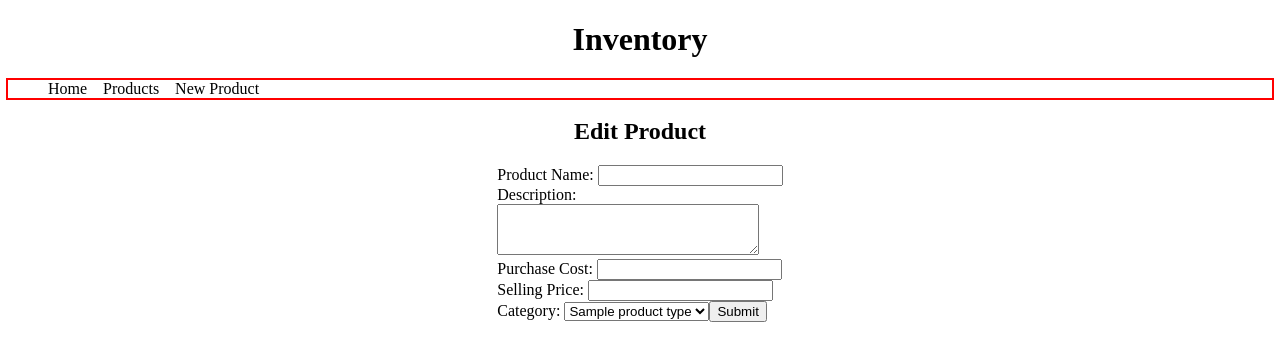
After one commit to alcooke13/fantasy_store_project, a Flask app: page /products/1/edit in a window 1280 px wide. The commit adds this page. Shown: the top 361 px of the page. Run offline with Flask 2, Linux system fonts and the light colour scheme; a database or web service that is not in the repository returns one stand-in record (values such as "Sample title"); some libraries are stand-ins or nearby versions.

Commit message:
Working Edit and Update ability

```diff
--- a/controllers/products_controller.py
+++ b/controllers/products_controller.py
@@ -1,4 +1,4 @@
-from flask import Blueprint, render_template, redirect, request
+from flask import Blueprint, render_template, redirect, request, url_for
 import repositories.product_repository as product_repository
 import repositories.product_type_repository as product_type_repository
 from models.product import Product
@@ -40,3 +40,25 @@ def delete_product(id):
 def show_product(id):
     product = product_repository.select(id)
     return render_template("products/show.html", product = product)
+
+# Edit a product
+@products_blueprint.route("/products/<id>/edit")
+def edit_product(id):
+    product = product_repository.select(id)
+    product_types = product_type_repository.select_all()
+    return render_template("products/edit.html", product = product, product_types = product_types)
+
+# Update a product
+
+@products_blueprint.route("/products/<id>", methods=["POST"])
+def update_product(id):
+    name = request.form['product_name']
+    description = request.form['description']
+    cost = request.form['cost']
+    price = request.form['price']
+    product_type_id = request.form['type_id']
+    product_type = product_type_repository.select(product_type_id)
+    updated_product = Product(name, description, cost, price, product_type, id)
+    product_repository.update(updated_product)
+    # return redirect(url_for("products.show_product", id=id))
+    return redirect(f"/products/{id}")
--- a/repositories/product_repository.py
+++ b/repositories/product_repository.py
@@ -2,6 +2,7 @@ from db.run_sql import run_sql
 from models.product import Product
 from models.product_type import Product_type
 import repositories.product_type_repository as product_type_repository
+import repositories.product_repository as product_repository
 
 def save(product):
     sql = "INSERT INTO products (name, description, cost, price, type_id) VALUES (%s, %s, %s, %s, %s) RETURNING *"
@@ -41,3 +42,13 @@ def delete(id):
     sql = "DELETE FROM products WHERE id = %s"
     values = [id]
     run_sql(sql, values)
+
+def update(product):
+    sql = "UPDATE products SET (name, description, cost, price, type_id) = (%s, %s, %s, %s, %s) WHERE id = %s"
+    values = [product.name, product.description, product.cost, product.price, product.product_type.id, product.id]
+    print(values)
+    run_sql(sql, values)
+
+
+# UPDATE products SET name = 'Health Potion', description = 'Updated Potion', cost = '500', price = '550', type_id = '44'
+# WHERE id = 64;
--- a/static/style.css
+++ b/static/style.css
@@ -52,3 +52,12 @@ h2 {
     height: 250px;
     width: 250px;
 }
+
+#edit-button {
+    margin-top: 1rem;
+}
+
+#edit-form {
+    display: flex;
+    justify-content: center;
+}
--- /dev/null
+++ b/templates/products/edit.html
@@ -0,0 +1,29 @@
+{% extends "base.html" %}
+
+
+{% block content %}
+<h2>Edit Product</h2>
+<div id="edit-form">
+    <form action="/products/{{ product.id }}" method="POST">
+        <div>
+            <label for="product_name">Product Name: </label>
+            <input type="text" id="product_name" name="product_name"><br>
+            <label for="description">Description: </label><br>
+            <textarea id="description" name="description" rows="3" cols="30"></textarea><br>
+            <label for="cost">Purchase Cost: </label>
+            <input type="text" id="cost" name="cost"><br>
+            <label for="price">Selling Price: </label>
+            <input type="text" id="price" name="price"><br>
+            <label for="type_id">Category:  </label>
+            <select name="type_id" id="type_id">
+                {% for type in product_types %}
+                <option value="{{ type.id }}">
+                    {{ type.name }}
+                </option>
+                {% endfor %}
+                <input type="submit">
+        </div>
+    </form>
+</div>
+
+{% endblock %}
```
Also changed, not shown: templates/products/show.html (+15 -10 lines).
